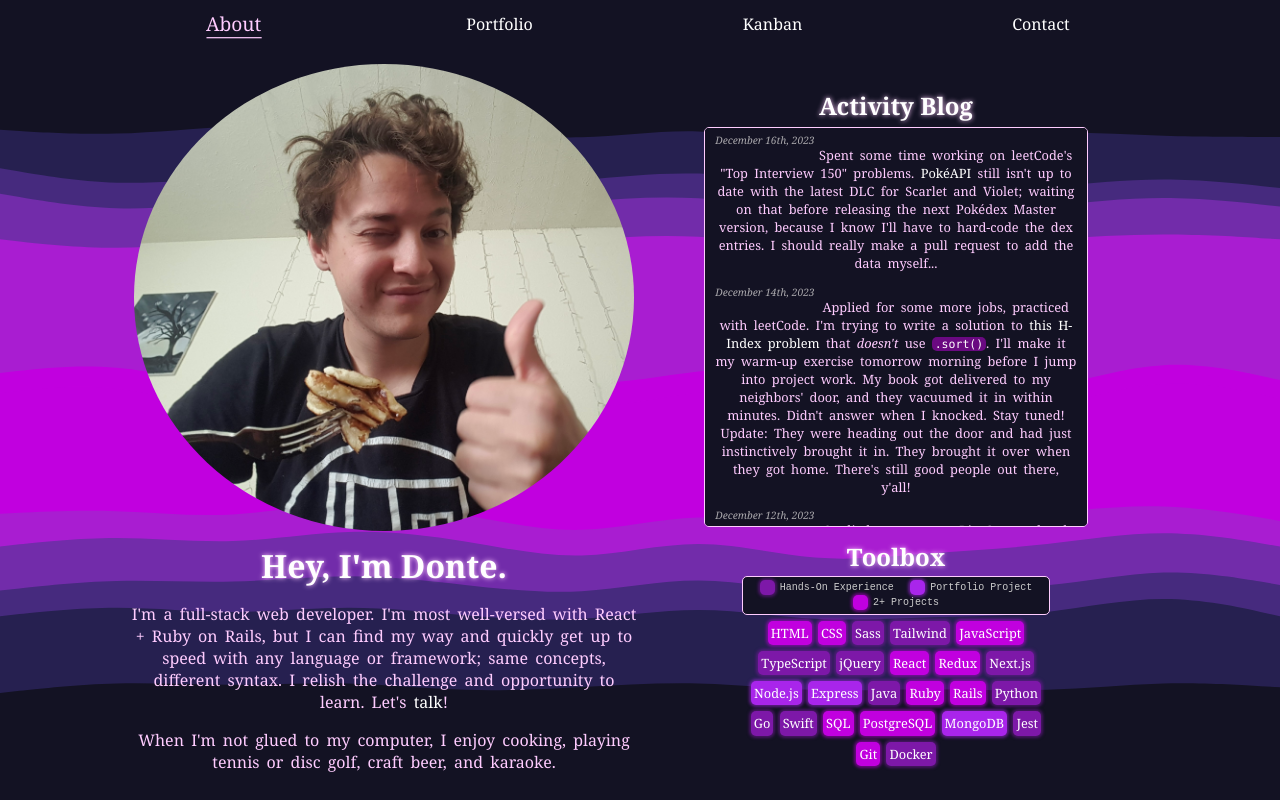
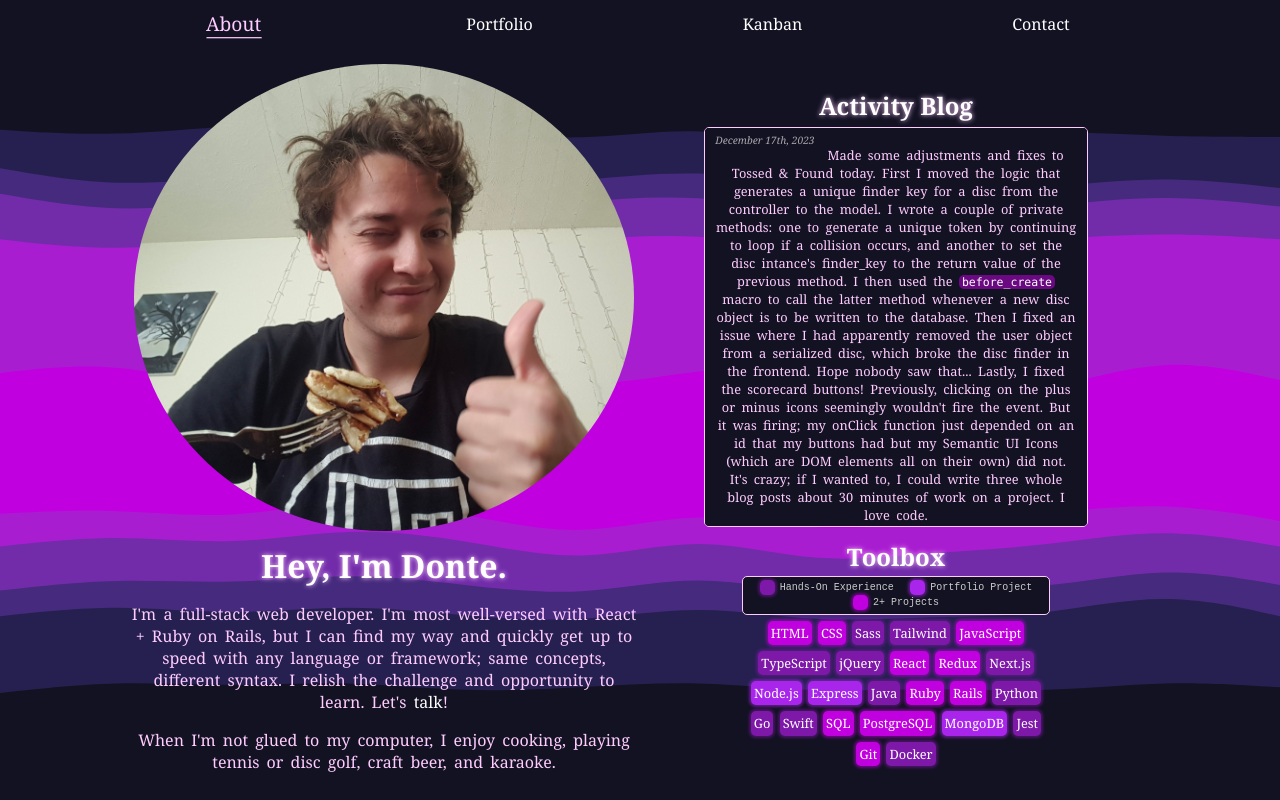
Before and after one commit to dawnteigh/dawnteigh.github.io, a React (Create React App) app: page /#/ in a window 1280 px wide. Built offline with nearby package versions, Linux system fonts and the light colour scheme.

Commit message:
12/17 entry

```diff
--- a/src/data/activity.js
+++ b/src/data/activity.js
@@ -1,4 +1,8 @@
 export const activity = [
+  {
+    date: "December 17th, 2023",
+    entry: `Made some adjustments and fixes to Tossed & Found today. First I moved the logic that generates a unique finder key for a disc from the controller to the model. I wrote a couple of private methods: one to generate a unique token by continuing to loop if a collision occurs, and another to set the disc intance's finder_key to the return value of the previous method. I then used the <code>before_create</code> macro to call the latter method whenever a new disc object is to be written to the database. Then I fixed an issue where I had apparently removed the user object from a serialized disc, which broke the disc finder in the frontend. Hope nobody saw that... Lastly, I fixed the scorecard buttons! Previously, clicking on the plus or minus icons seemingly wouldn't fire the event. But it was firing; my onClick function just depended on an id that my buttons had but my Semantic UI Icons (which are DOM elements all on their own) did not. It's crazy; if I wanted to, I could write three whole blog posts about 30 minutes of work on a project. I love code.`
+  },
   {
     date: "December 16th, 2023",
     entry: `Spent some time working on leetCode's "Top Interview 150" problems. <a href="https://pokeapi.co/" target="_blank">PokéAPI</a> still isn't up to date with the latest DLC for Scarlet and Violet; waiting on that before releasing the next Pokédex Master version, because I know I'll have to hard-code the dex entries. I should really make a pull request to add the data myself...`
```
